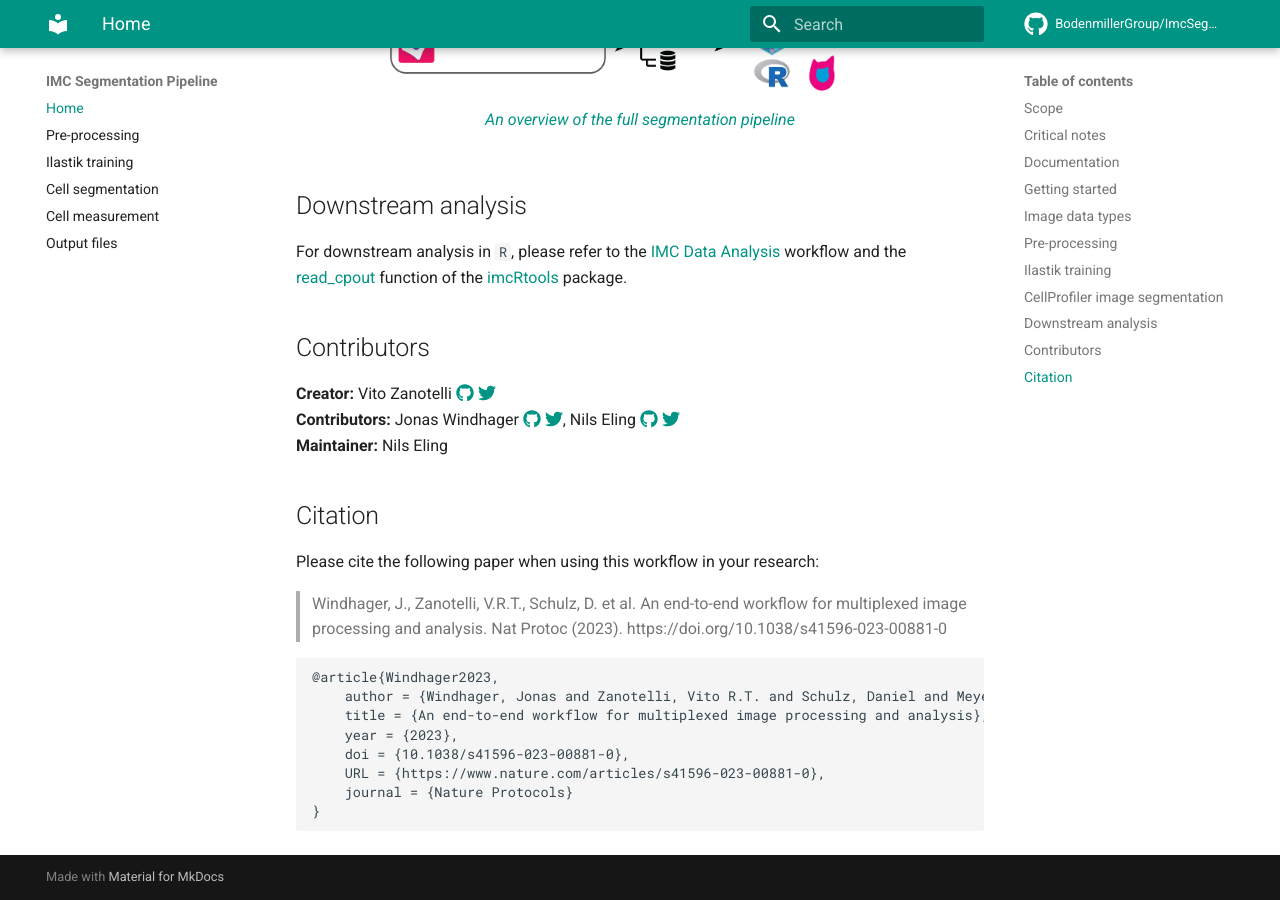
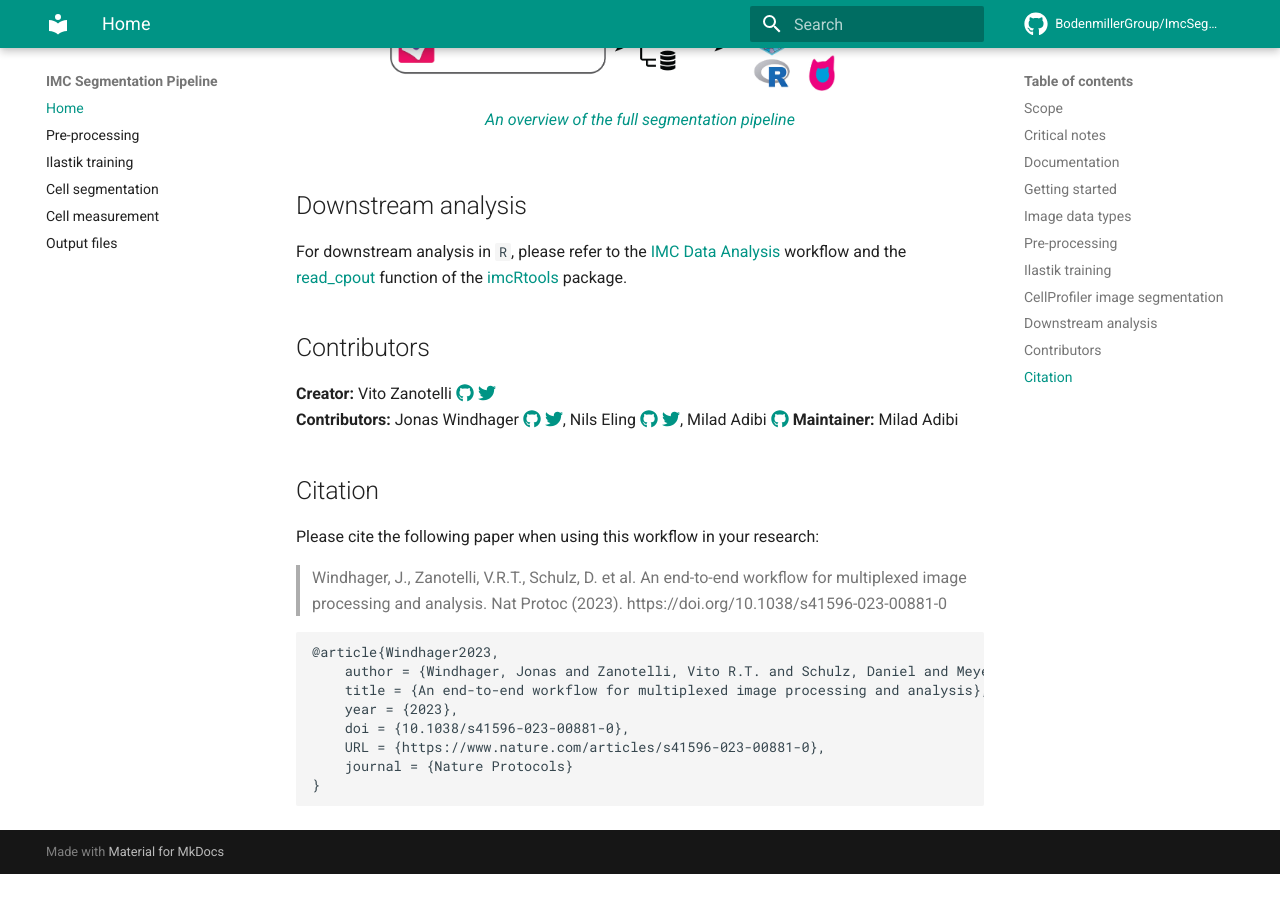
Before and after one commit to BodenmillerGroup/ImcSegmentationPipeline, an MkDocs documentation site: the page built from docs/index.md, in a window 1280 px wide and 900 px high, scrolled down 3983 px. Built offline with MkDocs 1.6.1 and Material for MkDocs 9.7.7, drawn with Linux system fonts in a browser that asks for light colours; comment, search, counter and statistics services are not loaded; after the commit the page ends 4857 px from its top, so only the background shows below that.

Commit message:
Added Milad as maintainer

```diff
--- a/docs/index.md
+++ b/docs/index.md
@@ -111,8 +111,8 @@ For downstream analysis in `R`, please refer to the [IMC Data Analysis](https://
 ## Contributors
 
 **Creator:** Vito Zanotelli [:fontawesome-brands-github:](https://github.com/votti) [:fontawesome-brands-twitter:](https://twitter.com/ZanotelliVRT)
-**Contributors:** Jonas Windhager [:fontawesome-brands-github:](https://github.com/jwindhager) [:fontawesome-brands-twitter:](https://twitter.com/JonasWindhager), Nils Eling [:fontawesome-brands-github:](https://github.com/nilseling) [:fontawesome-brands-twitter:](https://twitter.com/NilsEling)
-**Maintainer:** Nils Eling
+**Contributors:** Jonas Windhager [:fontawesome-brands-github:](https://github.com/jwindhager) [:fontawesome-brands-twitter:](https://twitter.com/JonasWindhager), Nils Eling [:fontawesome-brands-github:](https://github.com/nilseling) [:fontawesome-brands-twitter:](https://twitter.com/NilsEling), Milad Adibi [:fontawesome-brands-github:](https://github.com/Milad4849)
+**Maintainer:** Milad Adibi
 
 ## Citation
 
```
Also changed, not shown: README.md (+2 -2 lines).
